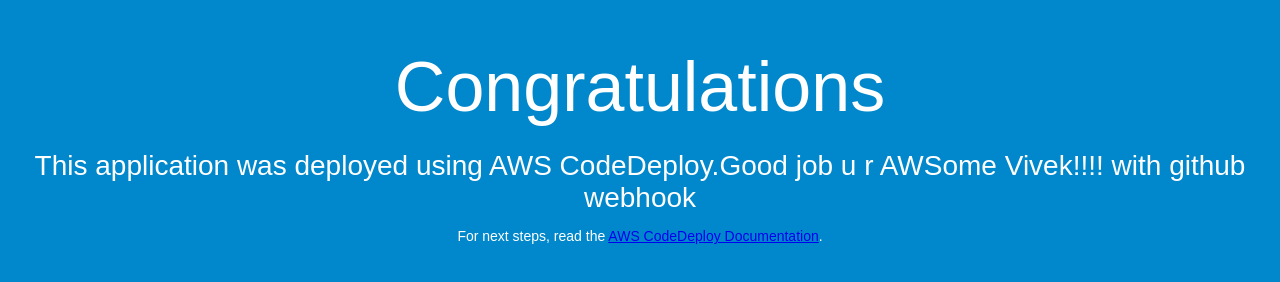
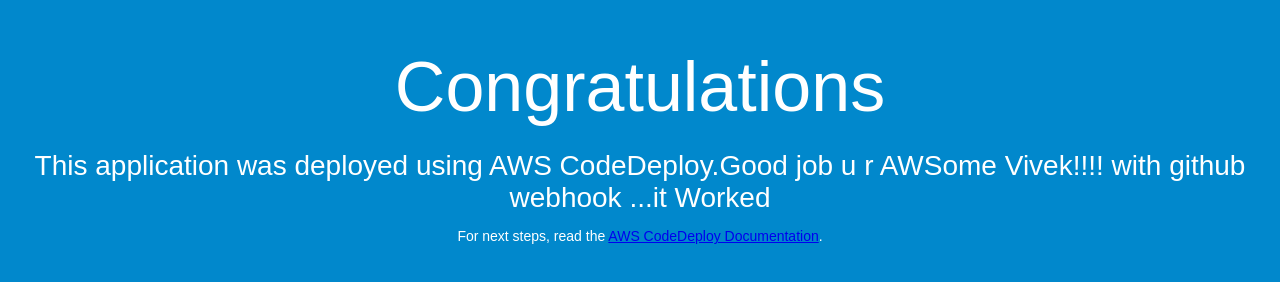
Before and after one commit to awsvivek/DemoDeploy, a plain HTML site: page index.html in a window 1280 px wide. Drawn offline with Linux system fonts and the light colour scheme.

Commit message:
github webhook2

```diff
--- a/index.html
+++ b/index.html
@@ -27,7 +27,7 @@
 <body>
   <div align="center">
     <h1>Congratulations</h1>
-    <h2>This application was deployed using AWS CodeDeploy.Good job u r AWSome Vivek!!!! with github webhook </h2>
+    <h2>This application was deployed using AWS CodeDeploy.Good job u r AWSome Vivek!!!! with github webhook ...it Worked </h2>
     <p>For next steps, read the <a href="http://aws.amazon.com/documentation/codedeploy">AWS CodeDeploy Documentation</a>.</p>
   </div>
 </body>
```
